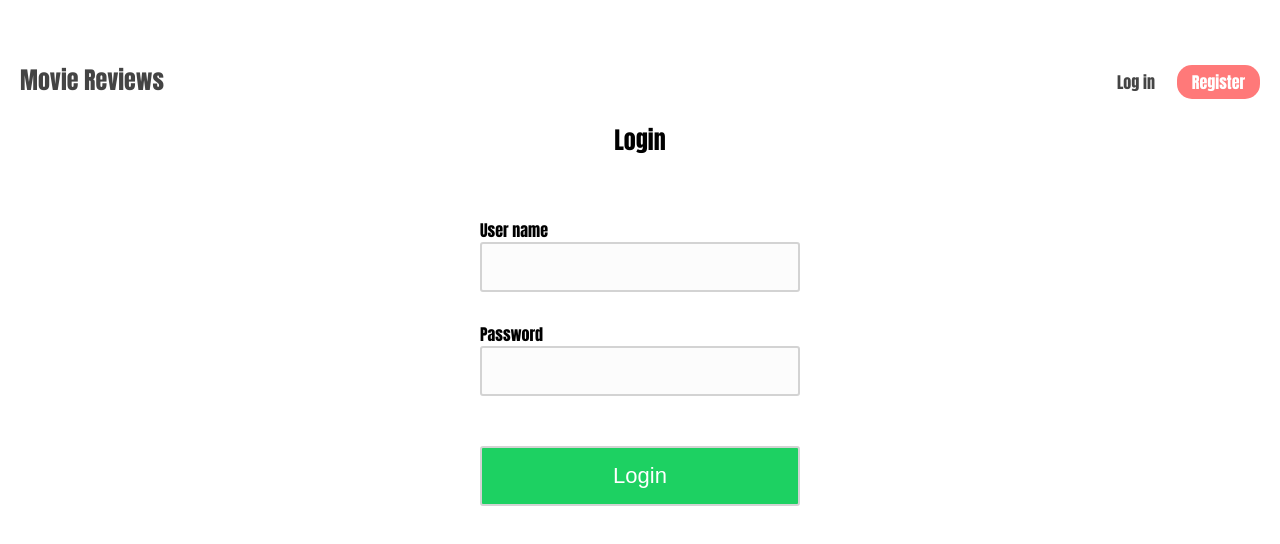
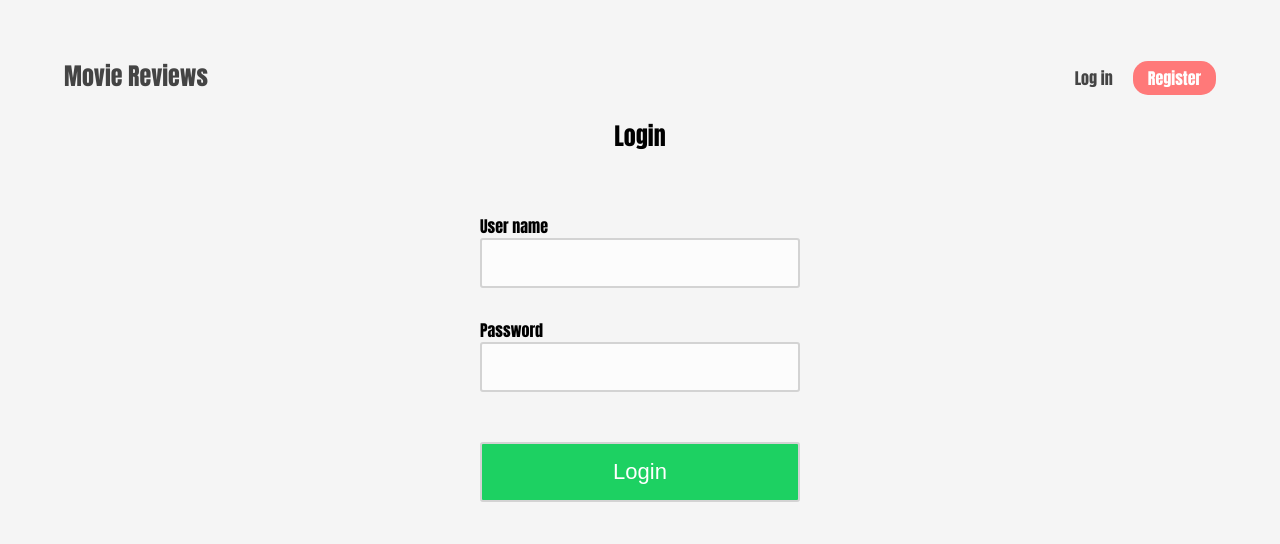
Before and after one commit to eddiebueno/movie-manager-app, a React (Create React App) app: page /login in a window 1280 px wide. Shown: the top 544 px of the page. Built offline with nearby package versions, Linux system fonts and the light colour scheme.

Commit message:
adjusted background color

```diff
--- a/src/components/App/App.css
+++ b/src/components/App/App.css
@@ -6,8 +6,8 @@
 }
 
 .App__header {
-  padding-left: 20px;
-  padding-right: 20px;
+  padding-left: 5%;
+  padding-right: 5%;
 }
 
 .App__main {
@@ -16,6 +16,8 @@
 
 body{
   font-family: Impact, Haettenschweiler, sans-serif;
+  background:whitesmoke;
+
 }
 
 p,li{
```
